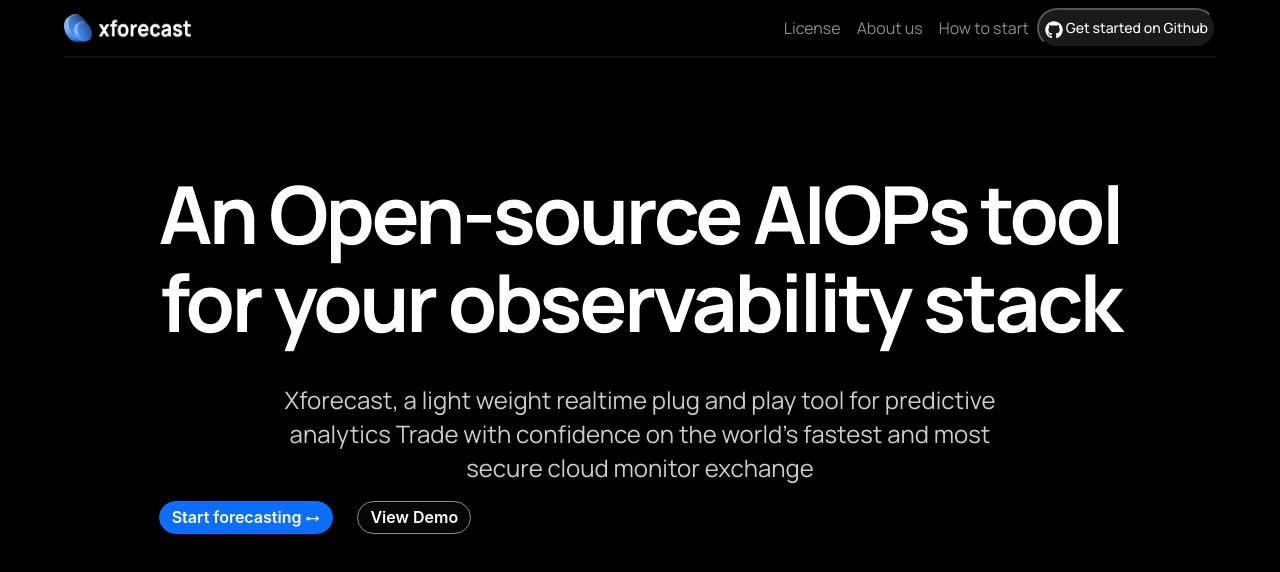
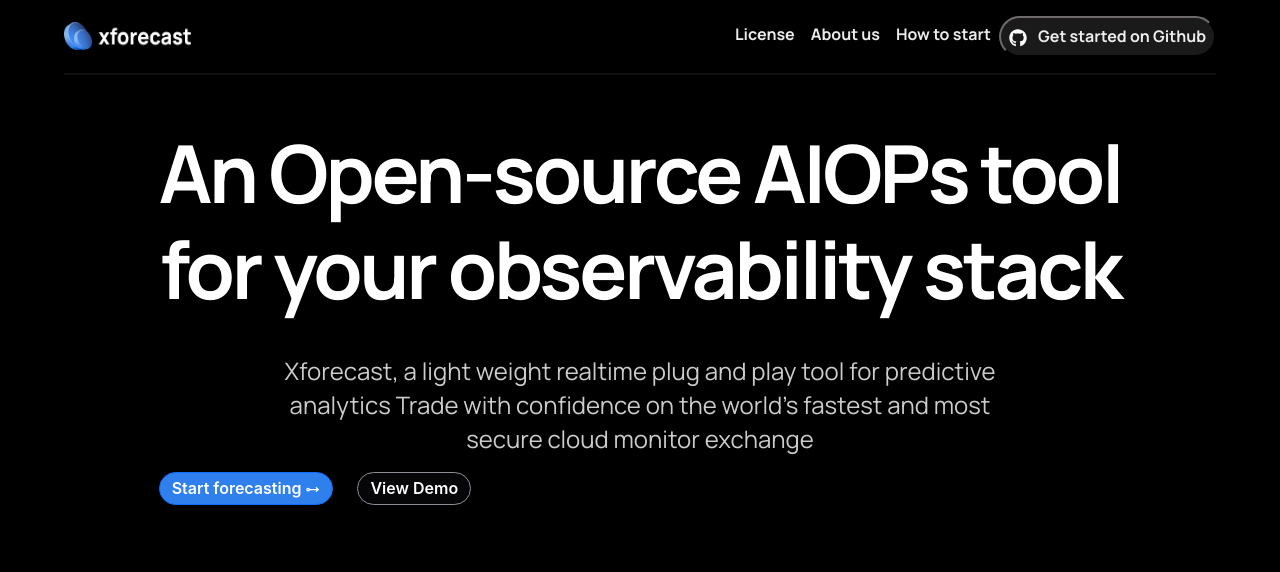
Before and after one commit to xmigrate/xforecast-website, a React (Create React App) app: page / in a window 1280 px wide. Shown: the top 572 px of the page. Built offline with nearby package versions, Linux system fonts and the light colour scheme.

Commit message:
Updating Changes

```diff
--- a/src/index.css
+++ b/src/index.css
@@ -2,4 +2,8 @@ body {
   font-family: "Manrope" !important;
   font-style: normal;
   background-color: #000000 !important;
+  height: 100%
 }
+#root{
+  height: 100%
+}
--- a/src/pages/Landpage.css
+++ b/src/pages/Landpage.css
@@ -6,20 +6,28 @@
     border-color: rgba(255, 255, 255, 0.06);
 }
 
+.links{
+    font-family: 'Manrope';
+    font-weight: 700;
+    font-size: 16px;
+    line-height: 20px;
+    color: rgba(255, 255, 255, 0.92);
+
+}
+
 .gitbtn {
     font-family: 'Manrope';
-    font-style: normal;
-    font-weight: 500;
-    font-size: 14px;
     text-align: center;
     color: #FFFFFF;
     background: #1B1A1A;
     border-radius: 100px;
     align-items: center;
-    display: inline-block;
-    gap: 8px;
+    border-color: #1B1A1A;
 
+}
 
+.headcol{
+    padding-bottom: 20rem;
 }
 
 .Landpagediv h1 {
@@ -27,11 +35,8 @@
     font-style: normal;
     font-weight: 800;
     font-size: 80px;
-    line-height: 110%;
-    /* or 88px */
     text-align: center;
     letter-spacing: -0.04em;
-    padding-top: 112px;
     color: #FFFFFF;
 }
 
@@ -41,19 +46,16 @@
     font-weight: 400;
     font-size: 24px;
     line-height: 34px;
-    /* or 142% */
     text-align: center;
     padding-top: 29px;
     color: rgba(255, 255, 255, 0.8);
 }
 
 .prbtn1 {
-
-    align-items: center;
     border-radius: 100px;
     justify-content: center;
     align-items: center;
-
+    background: #2F80ED;
     font-family: 'Inter';
     font-style: normal;
     font-weight: 600;
--- a/src/pages/Landpage.js
+++ b/src/pages/Landpage.js
@@ -12,10 +12,9 @@ import { TbArrowRightCircle } from "react-icons/tb";
 
 function Landpage() {
   return (
-    <div className="Landpagediv">
-      <Navbar className="navdiv" collapseOnSelect expand="lg" variant="dark">
+    <div className="Landpagediv h-100">
+       <Navbar className="navdiv py-3" collapseOnSelect expand="lg" variant="dark">
         <Navbar.Brand href="#home">
-          {" "}
           <img
             src="/assets/logo.png"
             width="130"
@@ -26,25 +25,27 @@ function Landpage() {
         </Navbar.Brand>
         <Navbar.Toggle aria-controls="responsive-navbar-nav" />
         <Navbar.Collapse id="responsive-navbar-nav">
-          <Nav className="ms-auto">
-            <Nav.Link href="#license">License</Nav.Link>
-            <Nav.Link href="#about us">About us</Nav.Link>
-            <Nav.Link href="#how to start">How to start</Nav.Link>
-            <button className="gitbtn">
-              <FaGithub size={18} /> Get started on Github
+          <Nav className="ms-auto links">
+            <Nav.Link  className="links" href="#license">License</Nav.Link>
+            <Nav.Link className="links" href="#about us">About us</Nav.Link>
+            <Nav.Link className="links" href="#how to start">How to start</Nav.Link>
+            <button className="gitbtn p-2">
+              <FaGithub size={18} /> <span className="links ms-2">Get started on Github</span>
             </button>
           </Nav>
         </Navbar.Collapse>
       </Navbar>
-      <Row className="justify-content-md-center m-0">
+      <Row className="vh-100 d-flex justify-content-center align-items-center m-0">
         <Col md="auto" className="headcol">
+        <div>
           <h1>An Open-source AIOPs tool<br />for your observability stack</h1>
-          <p className="headpara">Xforecast, a light weight realtime plug and play tool for predictive<br />
+          </div>
+           <p className="headpara">Xforecast, a light weight realtime plug and play tool for predictive<br />
             analytics Trade with confidence on the world’s fastest and most<br />
             secure cloud monitor exchange</p>
           <Button className="prbtn1" variant="primary">Start forecasting <TbArrowRightCircle size={15} /> </Button>
           <Button className="prbtn2">View Demo </Button>
-        </Col>
+      </Col>
       </Row>
     </div>
   );
```
